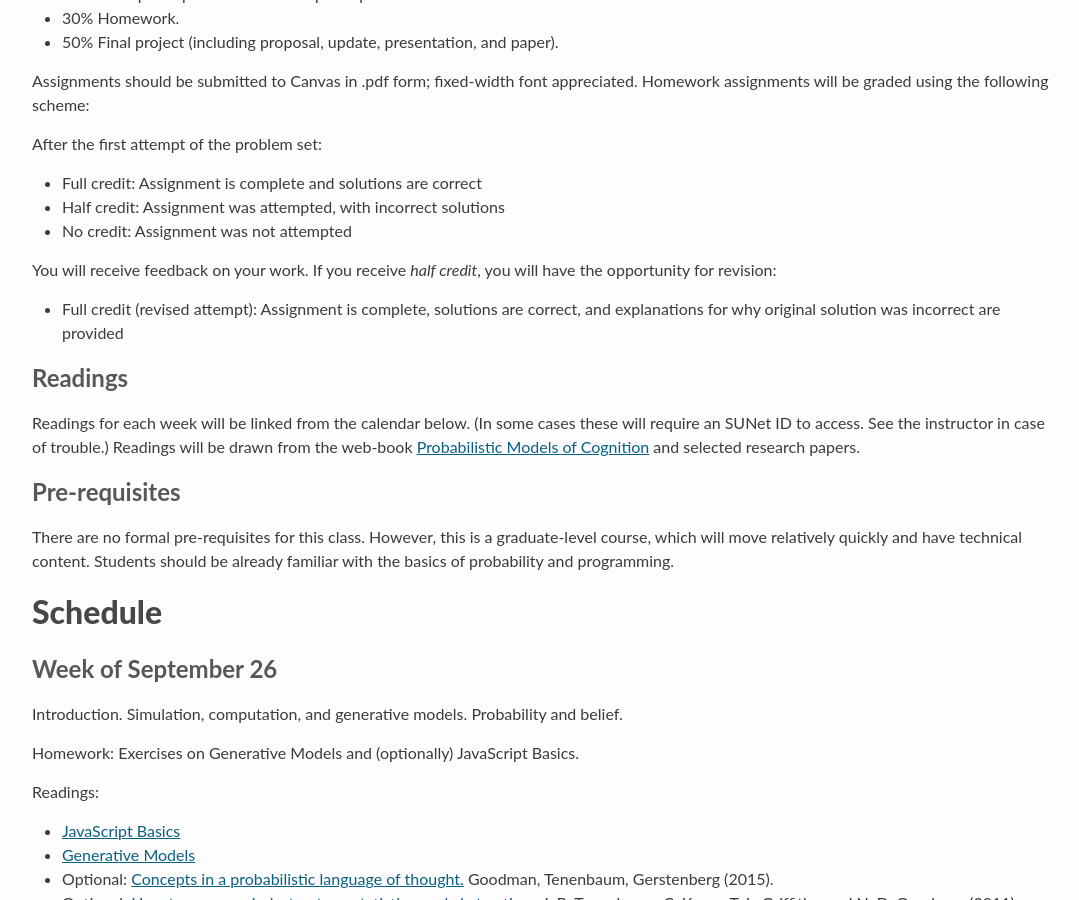
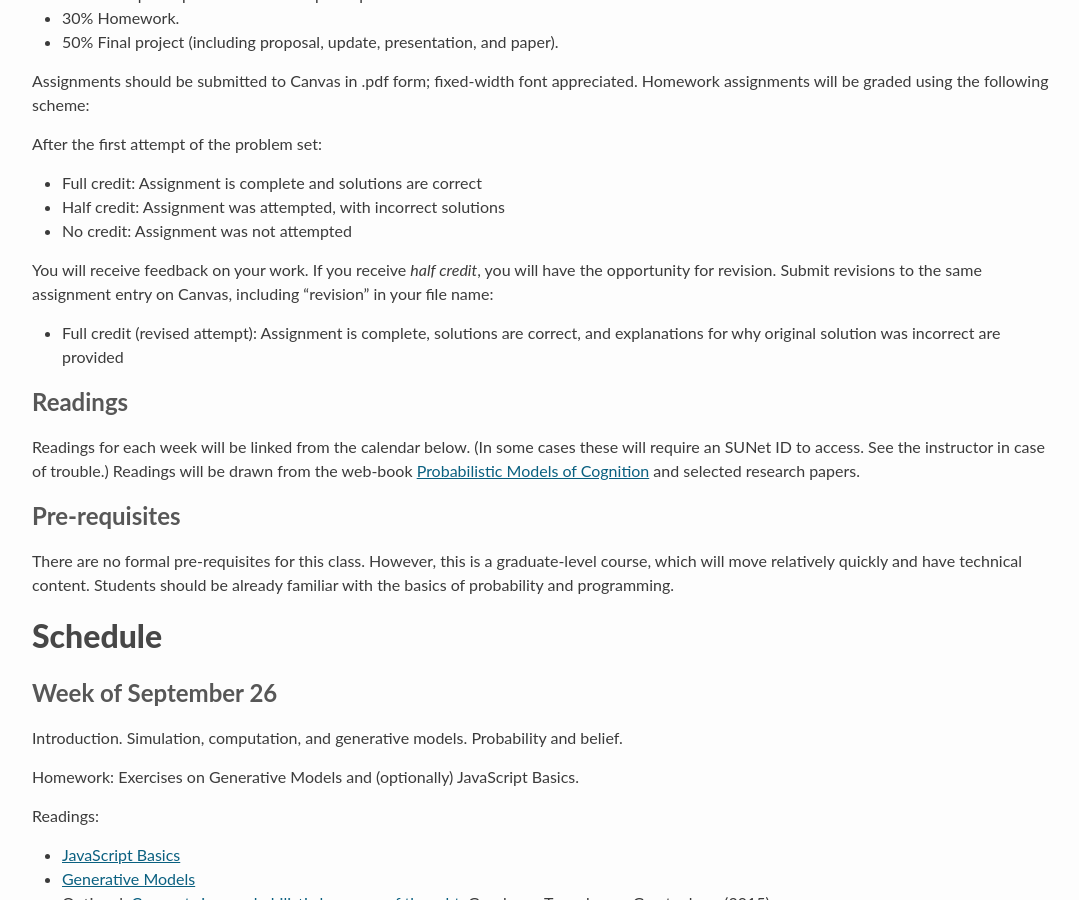
Before and after one commit to stanford-cocolab/cocolab.stanford.edu, a Jekyll site: the page built from psych204-fall2016.md, in a window 1280 px wide and 900 px high, scrolled down 783 px. Shown: the whole window, without its empty margins (94-1173 px from the left). Built offline with Jekyll 4.4.1, drawn with Linux system fonts in a browser that asks for light colours; Markdown is read by kramdown in place of the engine named in the settings; a script that is not in the unit is left out.

Commit message:
Add resubmission info

```diff
--- a/psych204-fall2016.md
+++ b/psych204-fall2016.md
@@ -45,7 +45,7 @@ After the first attempt of the problem set:
 + Half credit: Assignment was attempted, with incorrect solutions
 + No credit: Assignment was not attempted
 
-You will receive feedback on your work. If you receive *half credit*, you will have the opportunity for revision:
+You will receive feedback on your work. If you receive *half credit*, you will have the opportunity for revision. Submit revisions to the same assignment entry on Canvas, including "revision" in your file name:
 
 + Full credit (revised attempt): Assignment is complete, solutions are correct, and explanations for why original solution was incorrect are provided
 
```
